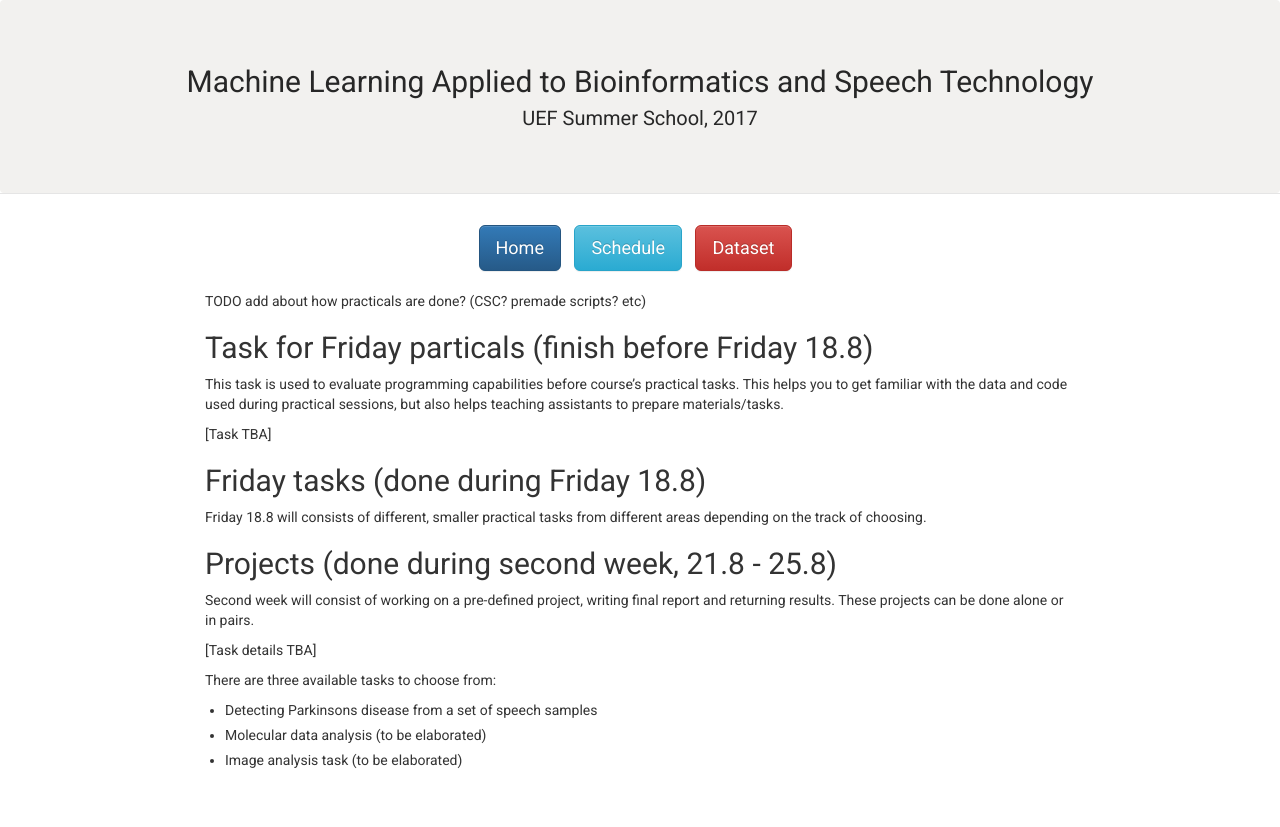
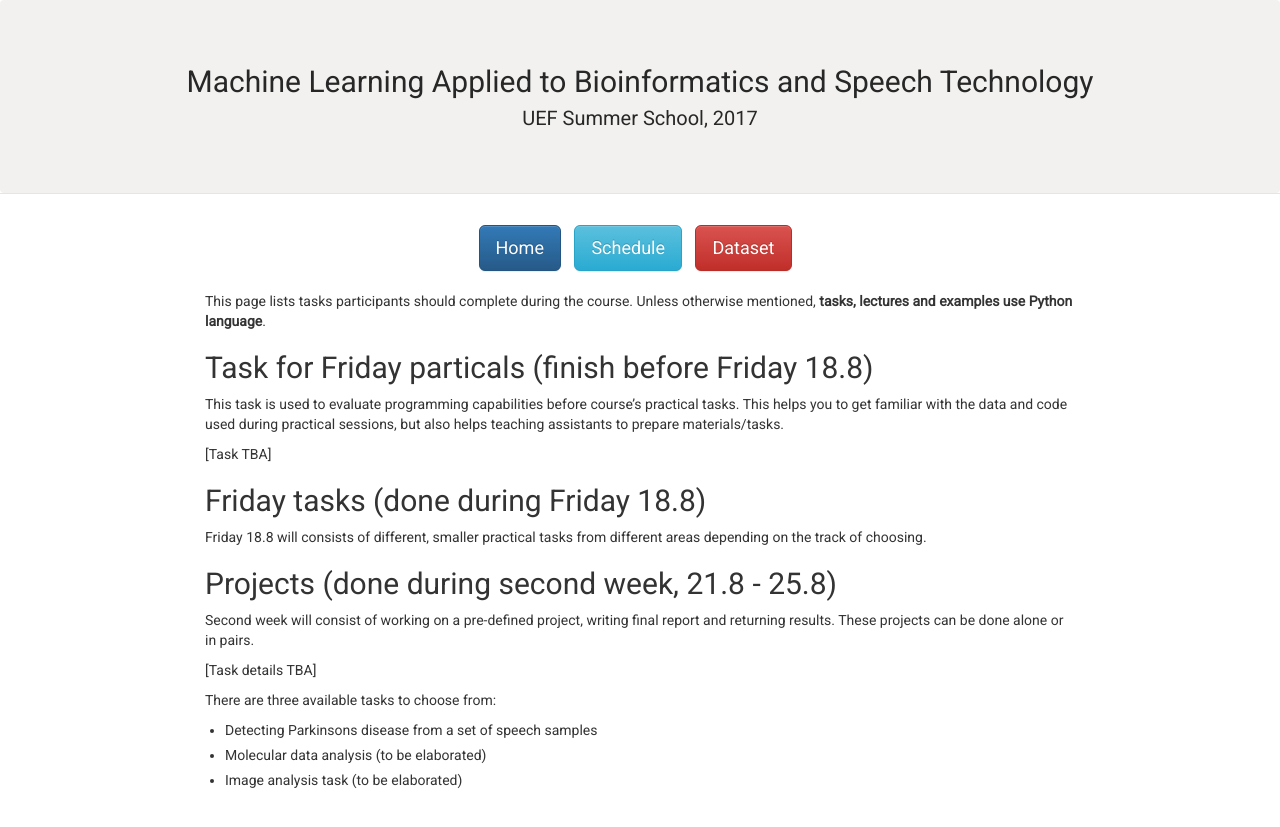
Before and after one commit to abrahamwoubie/Summer_School_RL, a Jekyll site: the page built from tasks.md, in a window 1280 px wide. Shown: the top 827 px of the page. Built offline with Jekyll 4.4.1, drawn with Linux system fonts in a browser that asks for light colours; nearby versions of some CDN libraries.

Commit message:
Added info that tasks use python

```diff
--- a/tasks.md
+++ b/tasks.md
@@ -1,11 +1,13 @@
 ---
 layout: default
-title: Schedule | MLABST'17
+title: Tasks | MLABST'17
 ---
 
 {% include buttons.html %}
 
-TODO add about how practicals are done? (CSC? premade scripts? etc)
+This page lists tasks participants should complete during the
+course. Unless otherwise mentioned, **tasks, lectures and examples
+use Python language**.
 
 ## Task for Friday particals (finish before Friday 18.8)
 
```
